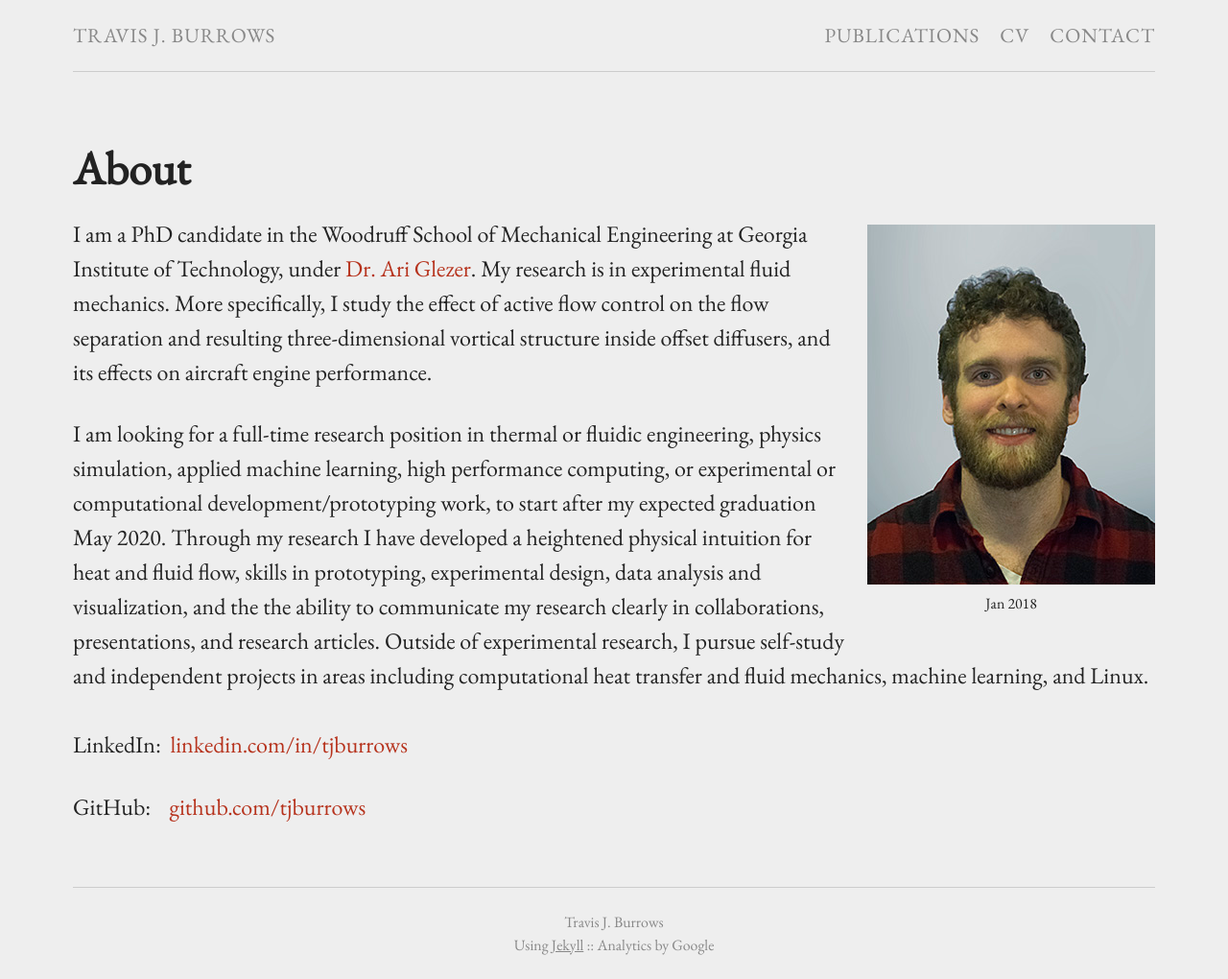
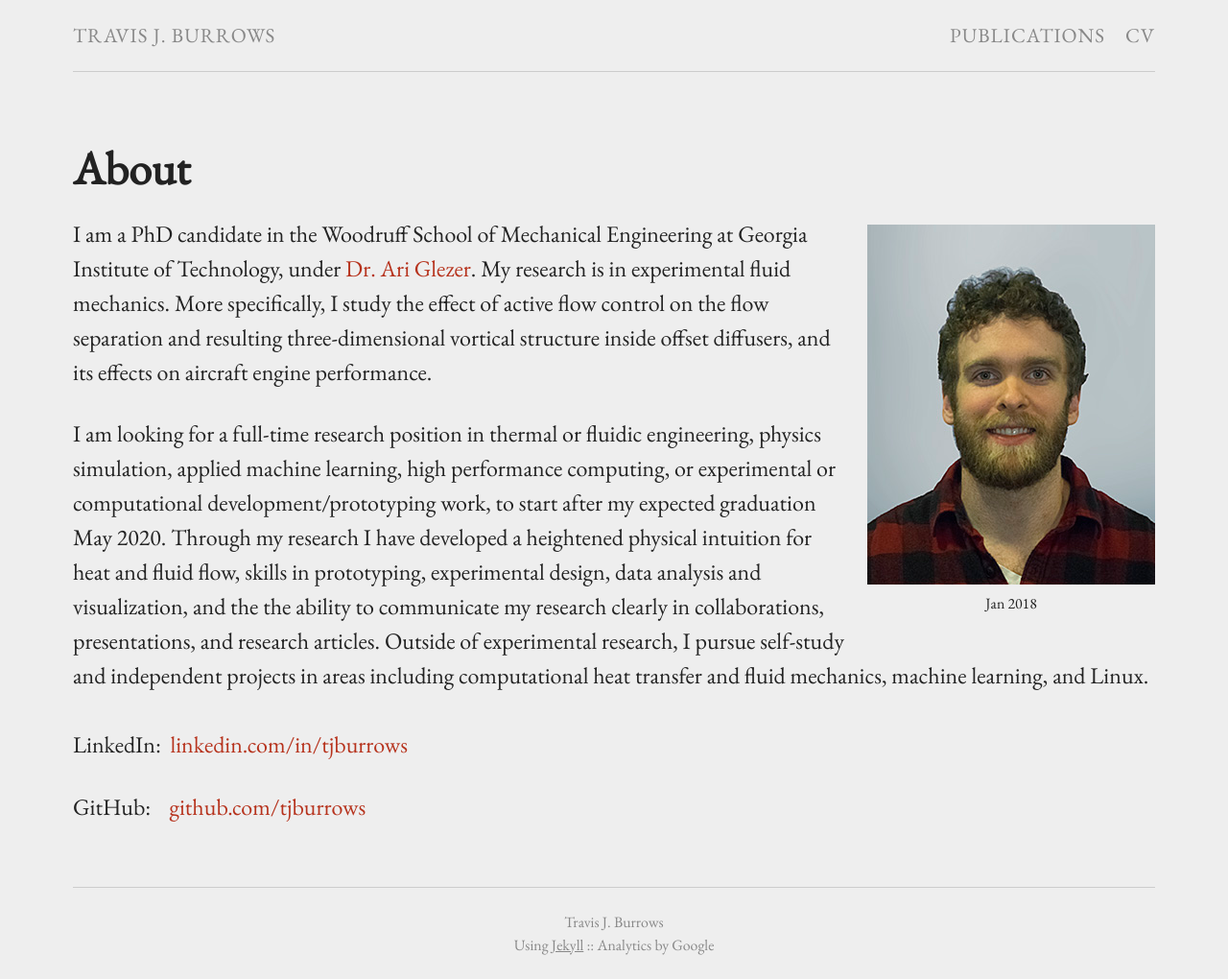
Before and after one commit to tjburrows/tjburrows.github.io, a Jekyll site: the page built from index.md, in a window 1280 px wide. Shown: the whole page at 96% size. Built offline with Jekyll 4.4.1, drawn with Linux system fonts in a browser that asks for light colours.

Commit message:
Update menu.yml

```diff
--- a/_data/menu.yml
+++ b/_data/menu.yml
@@ -3,6 +3,3 @@
 
 - title: "CV"
   href: "/cv/"
-
-- title: "Contact"
-  href: "/contact/"
```
